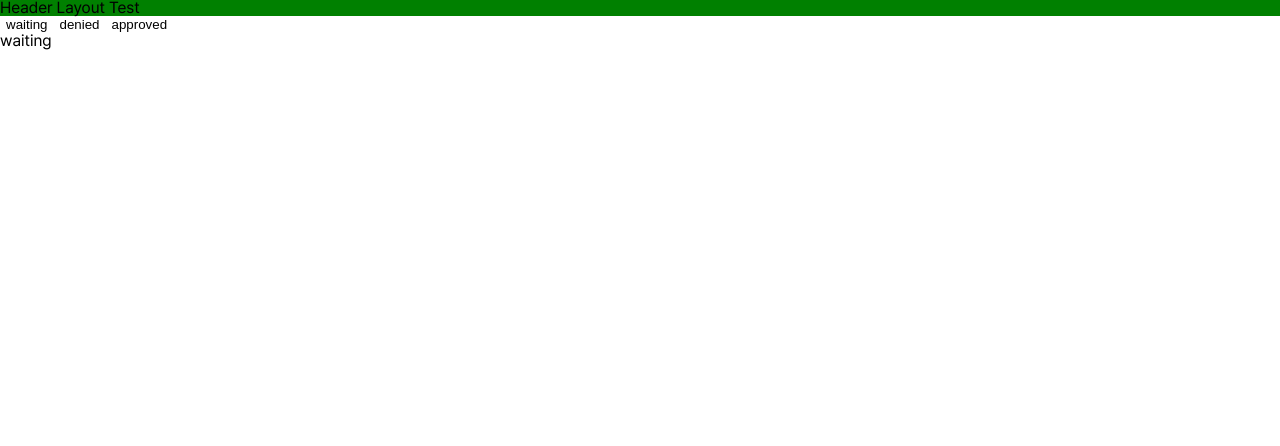
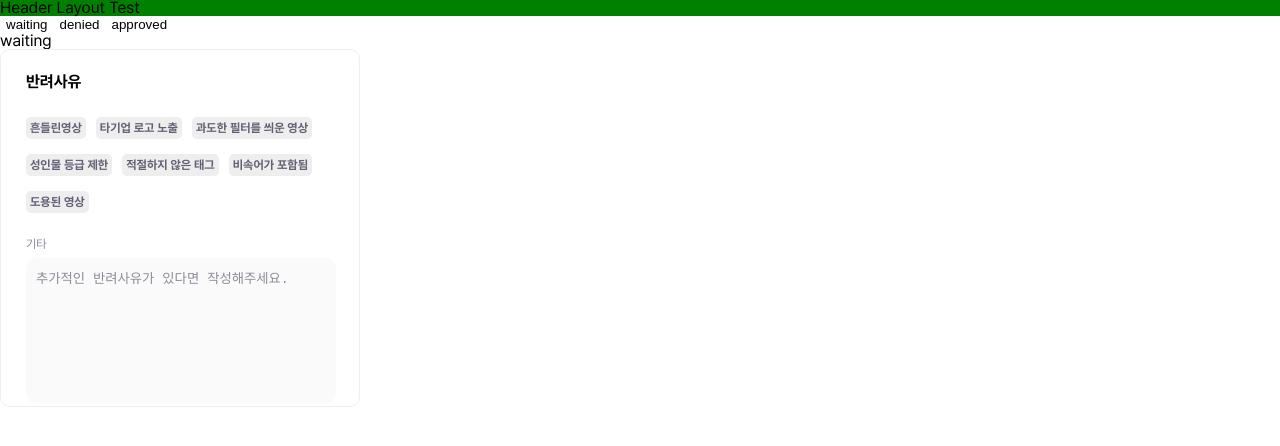
Before and after one commit to StockfolioOfficial/stockcontent-monitor-demo-front, a React (Create React App) app: page /confirm-contents in a window 1280 px wide. Shown: the top 446 px of the page. Built offline with nearby package versions, Linux system fonts and the light colour scheme.

Commit message:
feat : DetailDeniedReason 추가

```diff
--- /dev/null
+++ b/src/components/organisms/DetailDeniedReason.tsx
@@ -0,0 +1,146 @@
+import * as React from 'react';
+import { useState } from 'react';
+import styled, { css } from 'styled-components';
+import BaseLayoutProps from '../types/BaseLayoutProps';
+
+export interface CheckBoxProps extends BaseLayoutProps {
+  isChecked?: boolean;
+}
+
+const DetailDeniendReason = styled.div`
+  ${({ theme }) => css`
+    width: 360px;
+    height: 358px;
+    padding: 20px 25px;
+    border: 1px solid ${theme.colors.gray1};
+    border-radius: 10px;
+
+    h1 {
+      font-size: ${theme.fonts.size.m};
+      line-height: ${theme.fonts.lineHeight.m};
+      font-weight: ${theme.fonts.weight.bold};
+    }
+
+    h2 {
+      color: ${theme.colors.gray2};
+      font-size: ${theme.fonts.size.xxs};
+      line-height: ${theme.fonts.lineHeight.xs};
+    }
+  `}
+`;
+
+const CheckBoxStyled = styled.div`
+  display: flex;
+  flex-wrap: wrap;
+  margin: 15px 0 15px -5px;
+`;
+
+const CheckBoxWrapper = styled.div<CheckBoxProps>`
+  ${({ theme, isChecked }) => css`
+    height: 22px;
+    margin: 7.5px 5px;
+    padding: 2px 4px;
+    border-radius: 5px;
+    background: ${isChecked ? theme.colors.pink : theme.colors.gray1};
+
+    input[type='checkbox'] {
+      display: none;
+    }
+
+    input[type='checkbox'] + label {
+      margin: 0;
+      color: ${theme.colors.gray3};
+      font-size: ${theme.fonts.size.xxs};
+      line-height: ${theme.fonts.lineHeight.xs};
+      font-weight: ${theme.fonts.weight.bold};
+      cursor: pointer;
+    }
+
+    input[type='checkbox']:checked + label {
+      background-color: ${theme.colors.pink};
+      color: ${theme.colors.red};
+    }
+  `}
+`;
+
+const TextAreaStyled = styled.textarea`
+  ${({ theme }) => css`
+    width: 310px;
+    height: 145px;
+    margin-top: 5px;
+    padding: 10px;
+    border: none;
+    border-radius: 10px;
+    background-color: ${theme.colors.gray0};
+
+    ::placeholder {
+      color: ${theme.colors.gray2};
+    }
+  `}
+`;
+
+export default function DetailDeniedReason(props: CheckBoxProps): JSX.Element {
+  const reasons = [
+    {
+      id: 1,
+      reason: '흔들린영상',
+    },
+    {
+      id: 2,
+      reason: '타기업 로고 노출',
+    },
+    {
+      id: 3,
+      reason: '과도한 필터를 씌운 영상',
+    },
+    {
+      id: 4,
+      reason: '성인물 등급 제한',
+    },
+    {
+      id: 5,
+      reason: '적절하지 않은 태그',
+    },
+    {
+      id: 6,
+      reason: '비속어가 포함됨',
+    },
+    {
+      id: 7,
+      reason: '도용된 영상',
+    },
+  ];
+
+  const [isCheckedArr, setIsCheckedArr] = useState(
+    Array(reasons.length).fill(false)
+  );
+
+  const changeCheck = (idx: number): void => {
+    setIsCheckedArr(prev => {
+      const newArr = [...prev];
+      newArr[idx] = !newArr[idx];
+      return newArr;
+    });
+  };
+
+  return (
+    <DetailDeniendReason>
+      <h1>반려사유</h1>
+      <CheckBoxStyled>
+        {reasons.map((el, idx) => (
+          <CheckBoxWrapper key={el.id} isChecked={isCheckedArr[idx]}>
+            <input
+              id={el.reason}
+              type="checkbox"
+              onChange={() => changeCheck(idx)}
+              checked={isCheckedArr[idx]}
+            />
+            <label htmlFor={el.reason}>{el.reason}</label>
+          </CheckBoxWrapper>
+        ))}
+      </CheckBoxStyled>
+      <h2>기타</h2>
+      <TextAreaStyled placeholder="추가적인 반려사유가 있다면 작성해주세요." />
+    </DetailDeniendReason>
+  );
+}
--- a/src/pages/ConfirmContents/index.tsx
+++ b/src/pages/ConfirmContents/index.tsx
@@ -3,6 +3,7 @@ import useConfirmContentsParams, {
   ConfirmContentsType,
 } from '../../hooks/pathParams/useConfirmContentsParams';
 import HStackLayout from '../../components/atoms/layouts/HStackLayout';
+import DetailDeniedReason from '../../components/organisms/DetailDeniedReason';
 
 export default function ConfirmContentsPage() {
   const { type, setType } = useConfirmContentsParams();
@@ -23,6 +24,7 @@ export default function ConfirmContentsPage() {
     <VStackLayout>
       <HStackLayout>{test.map(renderTypeButton)}</HStackLayout>
       <h1>{type}</h1>
+      <DetailDeniedReason />
     </VStackLayout>
   );
 }
--- a/src/styles/theme.ts
+++ b/src/styles/theme.ts
@@ -1,6 +1,6 @@
 const fonts = {
   size: {
-    xxl: '40pt',
+    xxl: '40px',
     xl: '26px',
     lg: '20px',
     ml: '18px',
```
Also changed, not shown: src/components/molecules/1.js (deleted), src/components/organisms/1.js (deleted).
